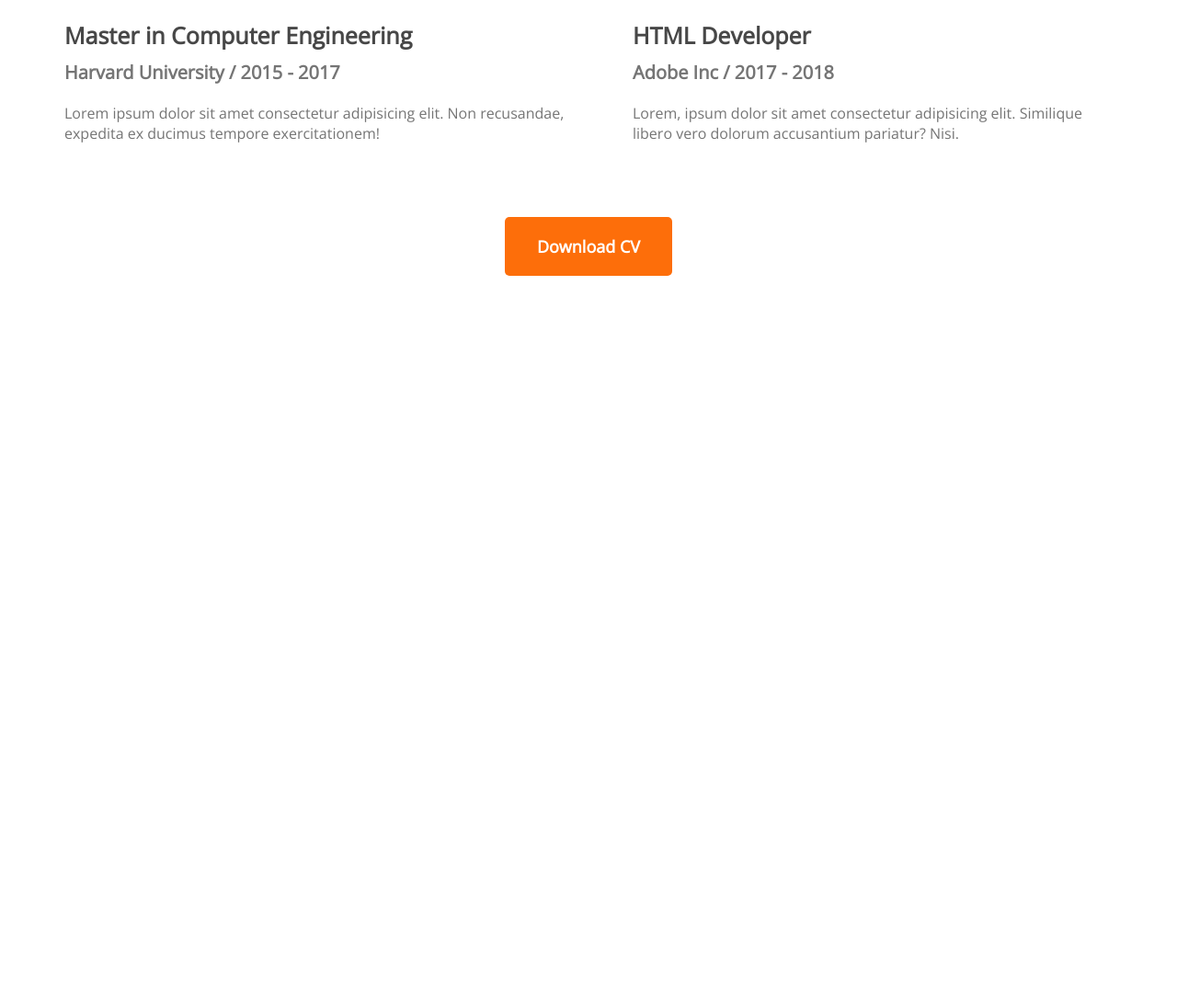
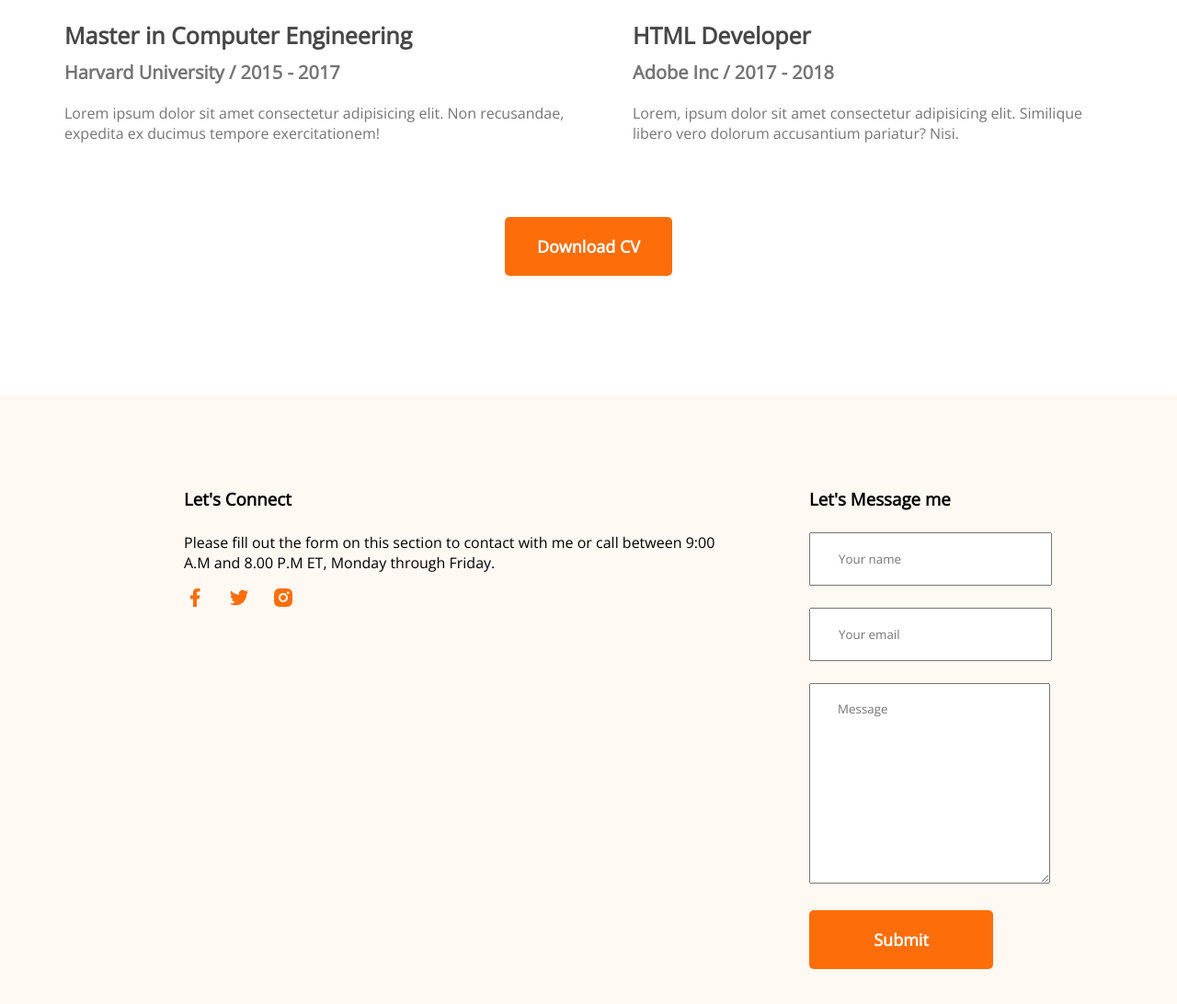
Before and after one commit to Shovan-Banik/Developer_portfolio, a plain HTML site: page index.html in a window 1280 px wide. Shown: the part 2911-4003 px from the top of the page at 92% size. Before the commit the page ends 3211 px from the top, so only its background shows below. Drawn offline with nearby package versions, Linux system fonts and the light colour scheme.

Commit message:
successfully end

```diff
--- a/index.html
+++ b/index.html
@@ -161,6 +161,28 @@
 
     </main>
     <footer>
+        <section class="form_container">
+            <div class="social">
+                <h3>Let's Connect</h3>
+                <p class="last_pera">Please fill out the form on this section to contact with me or call between 9:00 A.M and 8.00 P.M ET, Monday through Friday.</p>
+                <a href="">
+                    <img src="images/icons/facebook.png" alt="">
+                    <img src="images/icons/twitter.png" alt="">
+                    <img src="images/icons/insta.png" alt="">
+                </a>
+            </div>
+
+            <div class="form_handle">
+                <h3>Let's Message me</h3>
+                <form action="">
+                    <input type="text" placeholder="Your name"><br>
+                    <input type="email" name="" id="" placeholder="Your email"><br>
+                    <textarea name="" id="" cols="30" rows="10" placeholder="Message"></textarea><br>
+                    <input class="btn_hire" type="submit" value="Submit">
+                </form>
+            </div>
+        </section>
+
 
     </footer>
 
--- a/styles/style.css
+++ b/styles/style.css
@@ -192,3 +192,32 @@ margin-bottom: 20px;
     margin-bottom: 30px;
     /* border-bottom: 1px solid rgb(211, 209, 209); */
 }
+/* contact form and social design */
+.form_container{
+    display: flex;
+    gap: 100px;
+    margin-top: 130px;
+    padding: 100px 200px;
+    background: #FFF8F3;
+
+}
+.social .form_handle{
+    text-align: left;
+}
+.form_handle input,textarea{
+    margin-bottom: 24px;
+    width: 100%;
+    padding: 18px 30px;
+}
+.form_container h3{
+    margin-bottom: 24px;
+}
+.last_pera{
+    margin-bottom: 15px;
+}
+.social a img{
+    padding-right: 20px;
+}
+.social a{
+    text-decoration: none;
+}
```
